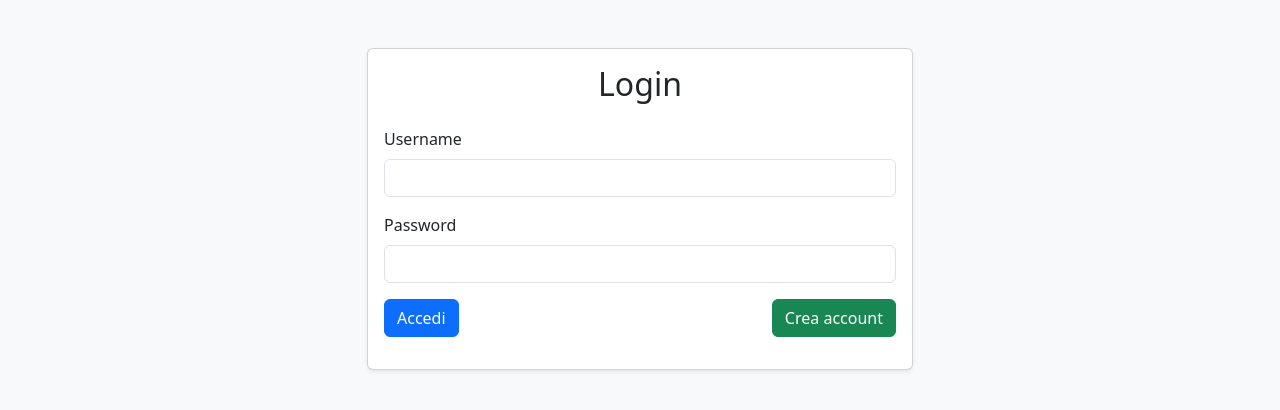
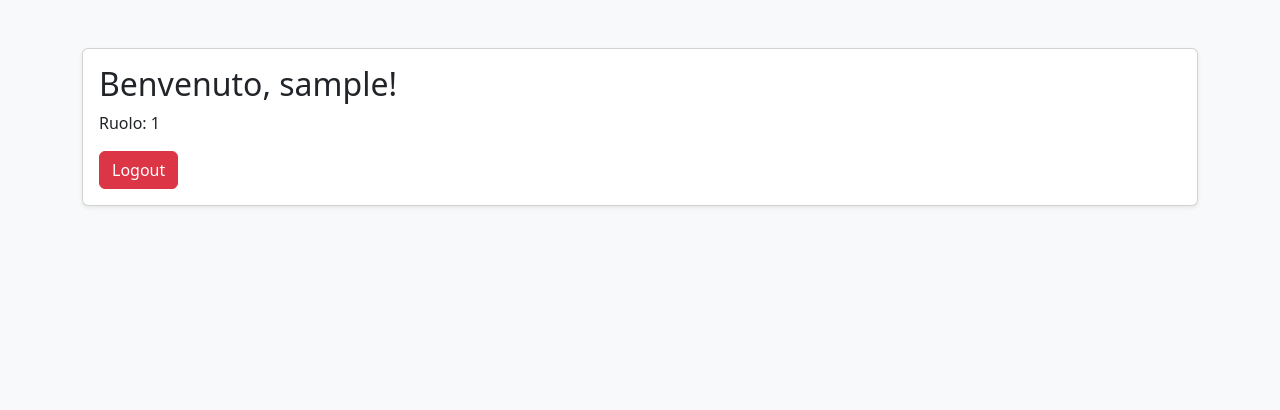
Before and after one commit to Jonathan-Serrano2007/progetti, a PHP site: page /Informatica/musicare/login.php in a window 1280 px wide. Shown: the top 410 px of the page. Run offline with PHP 8.4, Linux system fonts and the light colour scheme; the visitor is signed in with stand-in values (Sample User, id 1).

Commit message:
ultime modifiche

```diff
--- a/sito progetti/Informatica/musicare/credenziali.json
+++ b/sito progetti/Informatica/musicare/credenziali.json
@@ -15,5 +15,7 @@
         "password": "b3b4d5ccc3124b38d2a90f05edfd0244aab3eccb5cad40551c1ba82a3df19a2e01b69f35fef50c1076a61e6fb5759931"
     },
     "RE": "$2y$10$\/tlmxjOSfZaXblnUVM62LOZEcxH40AgHpYpBPFYXBPkDsrXvGJJ82",
-    "admin": "$2y$10$YsB82PG.LVyfw5Ay1pXO1.XLp\/aCVsomJScJ3bXCwWocCffIF\/Cg."
+    "admin": "$2y$10$YsB82PG.LVyfw5Ay1pXO1.XLp\/aCVsomJScJ3bXCwWocCffIF\/Cg.",
+    "Jonathan": "$2y$10$NwdZ8BxlJq9K0AMBmhfCuuWskQNGSdsFCuP\/iWE51LVV6r0Xr1nU2",
+    "pippo": "$2y$10$6FDRx.zHlx0ov0dyQJUekudLzx0rVFpdLvFQslVSduCBk0RPkF3tW"
 }
--- a/sito progetti/Informatica/musicare/login.php
+++ b/sito progetti/Informatica/musicare/login.php
@@ -1,121 +1,33 @@
 <?php
-$errore = '';
-$success = '';
-$file_cred = __DIR__ . '/credenziali.json';
-$pepper="SERRANO_SECRET";
-if (!file_exists($file_cred)) {
-        $utenti=[];
-        $utente=new stdClass();
-        $utente->username="admin";
-        $utente->ruolo="admin";
-        $salt=bin2hex(random_bytes(16));
-        $utente->password=$salt.hash("sha256",$salt."admin".$pepper);
-        $utenti[]=$utente;
-        $utente=new stdClass();
-        $utente->username="user";
-        $utente->ruolo="user";
-        $salt=bin2hex(random_bytes(16));
-        $utente->password=$salt.hash("sha256",$salt."user".$pepper);
-        $utenti[]=$utente;
-        $utente=new stdClass();
-        $utente->username="seller";
-        $utente->ruolo="seller";
-        $salt=bin2hex(random_bytes(16));
-        $utente->password=$salt.hash("sha256",$salt."seller".$pepper);
-        $utenti[]=$utente;
-        file_put_contents($file_cred, json_encode($utenti, JSON_PRETTY_PRINT | JSON_UNESCAPED_UNICODE));
+// Avvia la sessione (se non già avviata)
+if (session_status() === PHP_SESSION_NONE) {
+    session_start();
 }
 
-
-
-
-session_start();
-if (isset($_GET['logout'])) {
-    session_destroy();
-    header('Location: index.php');
+// Se non autenticato, manda alla pagina di login (questa sarà la prima pagina visibile)
+if (empty($_SESSION['loggedin'])) {
+    header('Location: login.php');
     exit;
 }
-if ($_SERVER['REQUEST_METHOD'] === 'POST') {
-    if (isset($_POST['register'])) {
-        // Registrazione nuovo utente
-        $username = trim($_POST['username']);
-        $password = $_POST['password'];
-        $credenziali = json_decode(file_get_contents($file_cred), true);
-        if (isset($credenziali[$username])) {
-            $errore = 'Username già esistente.';
-        } else {
-            $credenziali[$username] = password_hash($password, PASSWORD_DEFAULT);
-            file_put_contents($file_cred, json_encode($credenziali, JSON_PRETTY_PRINT | JSON_UNESCAPED_UNICODE));
-            $success = 'Account creato con successo! Ora puoi accedere.';
-        }
-    } else {
-        // Login
-        $username = trim($_POST['username']);
-        $password = $_POST['password'];
-        $utenti = json_decode(file_get_contents($file_cred), true);
-        foreach($utenti as $utente){
-            if($utente['username']==$username){
-                // Differenzia autenticazione per admin, user, contest
-                if(isset($utente['ruolo']) && in_array($utente['ruolo'], ['admin','user','contest','seller'])){
-                    // Utenti predefiniti: hash custom
-                    $salt=substr($utente['password'],0,32);
-                    $hash=$salt.hash("sha256",$salt.$password.$pepper);
-                    if($hash==$utente['password']){
-                        $_SESSION['loggedin'] = true;
-                        $_SESSION['username'] = $username;
-                        $_SESSION['ruolo'] = $utente['ruolo'];
-                        header('Location: home.php');
-                        exit;
-                    }
-                }else{
-                    // Utenti registrati: password_hash
-                    if(password_verify($password, $utente['password'])){
-                        $_SESSION['loggedin'] = true;
-                        $_SESSION['username'] = $username;
-                        $_SESSION['ruolo'] = 'contest';
-                        header('Location: home.php');
-                        exit;
-                    }
-                }
-            }
-        }
-        $errore = 'Credenziali non valide.';
-    }
-}
+
+// Utente autenticato: mostra una semplice home con logout
+$username = htmlspecialchars($_SESSION['username'] ?? 'utente');
+$ruolo = htmlspecialchars($_SESSION['ruolo'] ?? '');
 ?>
 <!DOCTYPE html>
 <html lang="it">
 <head>
-    <meta charset="UTF-8">
-    <title>Login Musicare</title>
+    <meta charset="utf-8">
+    <title>Home - Musicare</title>
     <link href="https://cdn.jsdelivr.net/npm/bootstrap@5.3.2/dist/css/bootstrap.min.css" rel="stylesheet">
 </head>
-
 <body class="bg-light">
     <div class="container py-5">
-        <div class="row justify-content-center">
-            <div class="col-md-6">
-                <div class="card shadow-sm">
-                    <div class="card-body">
-                        <h2 class="mb-4 text-center">Login</h2>
-                        <?php if ($errore) { echo '<div class="alert alert-danger">'.$errore.'</div>'; } ?>
-                        <?php if ($success) { echo '<div class="alert alert-success">'.$success.'</div>'; } ?>
-                        <form method="POST" class="mb-3">
-                            <div class="mb-3">
-                                <label for="username" class="form-label">Username</label>
-                                <input type="text" class="form-control" id="username" name="username" required>
-                            </div>
-                            <div class="mb-3">
-                                <label for="password" class="form-label">Password</label>
-                                <input type="password" class="form-control" id="password" name="password" required>
-                            </div>
-                            <div class="d-flex justify-content-between">
-                                <button type="submit" name="login" class="btn btn-primary">Accedi</button>
-                                <button type="submit" name="register" class="btn btn-success ms-2">Crea account</button>
-                            </div>
-                        </form>
-                    </div>
-                </div>
+        <div class="card shadow-sm">
+            <div class="card-body">
+                <h2>Benvenuto, <?php echo $username; ?>!</h2>
+                <p>Ruolo: <?php echo $ruolo; ?></p>
+                <a href="login.php?logout=1" class="btn btn-danger">Logout</a>
             </div>
         </div>
     </div>
--- a/sito progetti/TEP/API TEP/index.php
+++ b/sito progetti/TEP/API TEP/index.php
@@ -24,7 +24,7 @@ $catImage = $data[0]['url'];
     <a href="../TEP.php" class="btn btn-secondary">Torna indietro</a>
   </div>
   <div style="margin-top:12px;">
-    <a href="../../index.php" class="btn btn-primary">Home</a>
+
   </div>
 </section>
 
```
Also changed, not shown: sito progetti/GPO/GPO.php (+73 -33 lines), sito progetti/GPO/view_gpo.php (added, +84 -0 lines), sito progetti/GPO/img/ER.png (added), sito progetti/GPO/img/casi_uso.png (added), sito progetti/GPO/img/classi.png (added), sito progetti/Informatica/musicare/index.php (renamed from sito progetti/Informatica/musicare/home.php).
